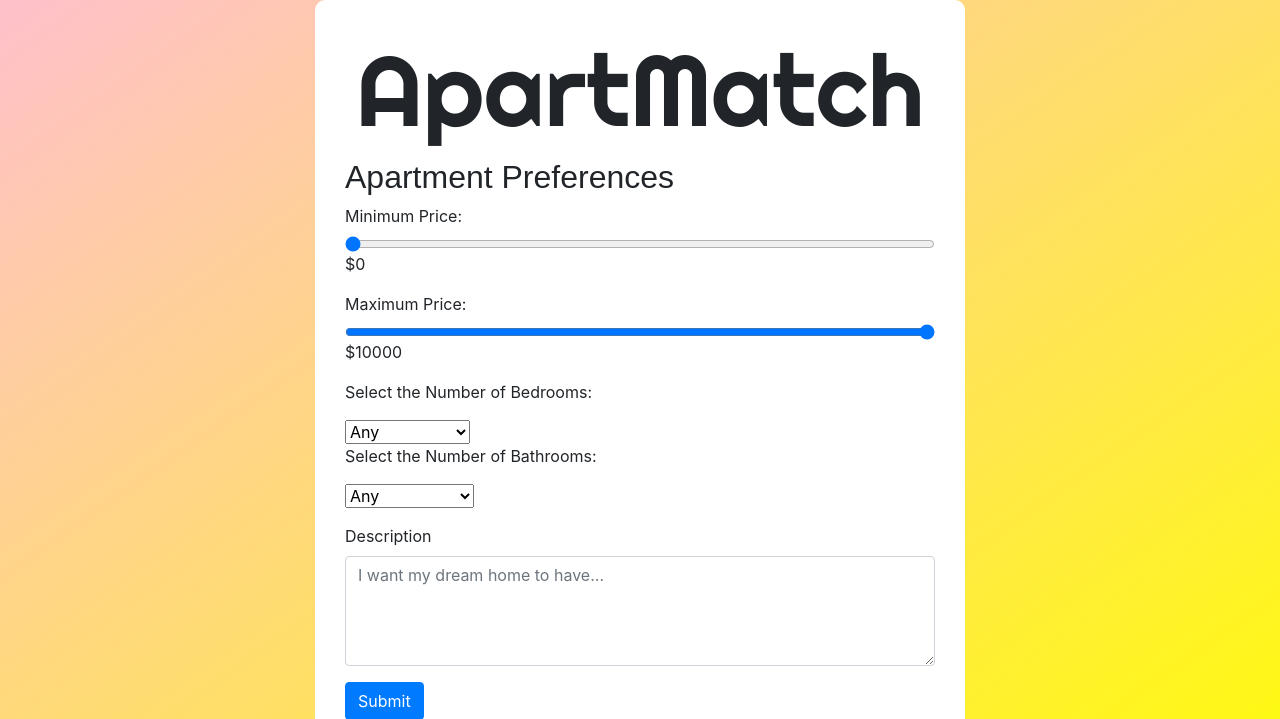
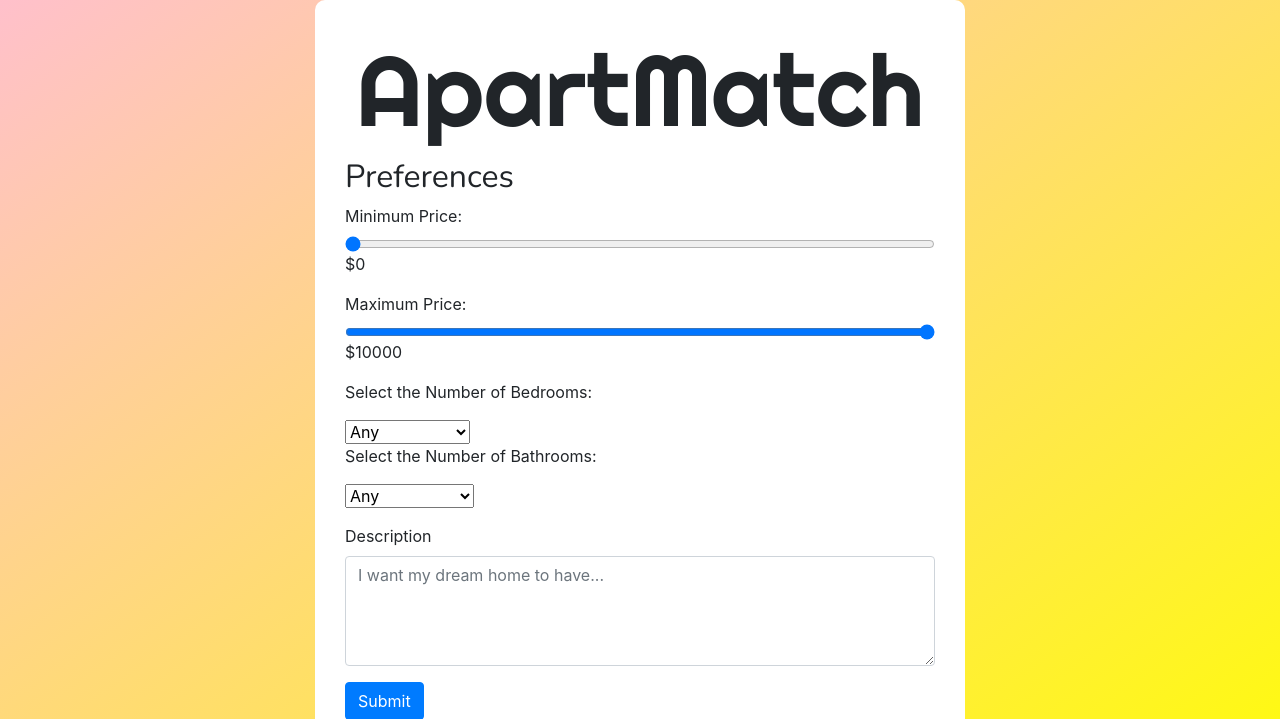
Before and after one commit to thabnir/ApartMatch, a Flask app: page / in a window 1280 px wide. Shown: the top 719 px of the page. Run offline with Flask 3, Linux system fonts and the light colour scheme; some libraries are stand-ins or nearby versions.

Commit message:
Changed font and text of Apartment Preferences

```diff
--- a/templates/index.html
+++ b/templates/index.html
@@ -13,18 +13,22 @@
       href="https://fonts.googleapis.com/css?family=Righteous"
       rel="stylesheet"
     />
+    <link href="https://fonts.googleapis.com/css?family=Nunito" rel="stylesheet">
     <style>
       h1 {
         font-family: "Righteous", sans-serif;
         font-size: 100px;
         text-align: center;
       }
+      h2 {
+        font-family: 'Nunito', sans-serif;
+      }
     </style>
   </head>
   <body>
     <div class="mx-auto container-box" style="width: 650px">
       <h1>ApartMatch</h1>
-      <h2>Apartment Preferences</h2>
+      <h2>Preferences</h2>
       <form action="{{ url_for('search') }}" method="post">
         <div class="form-group">
           <label for="minPrice">Minimum Price:</label>
```
